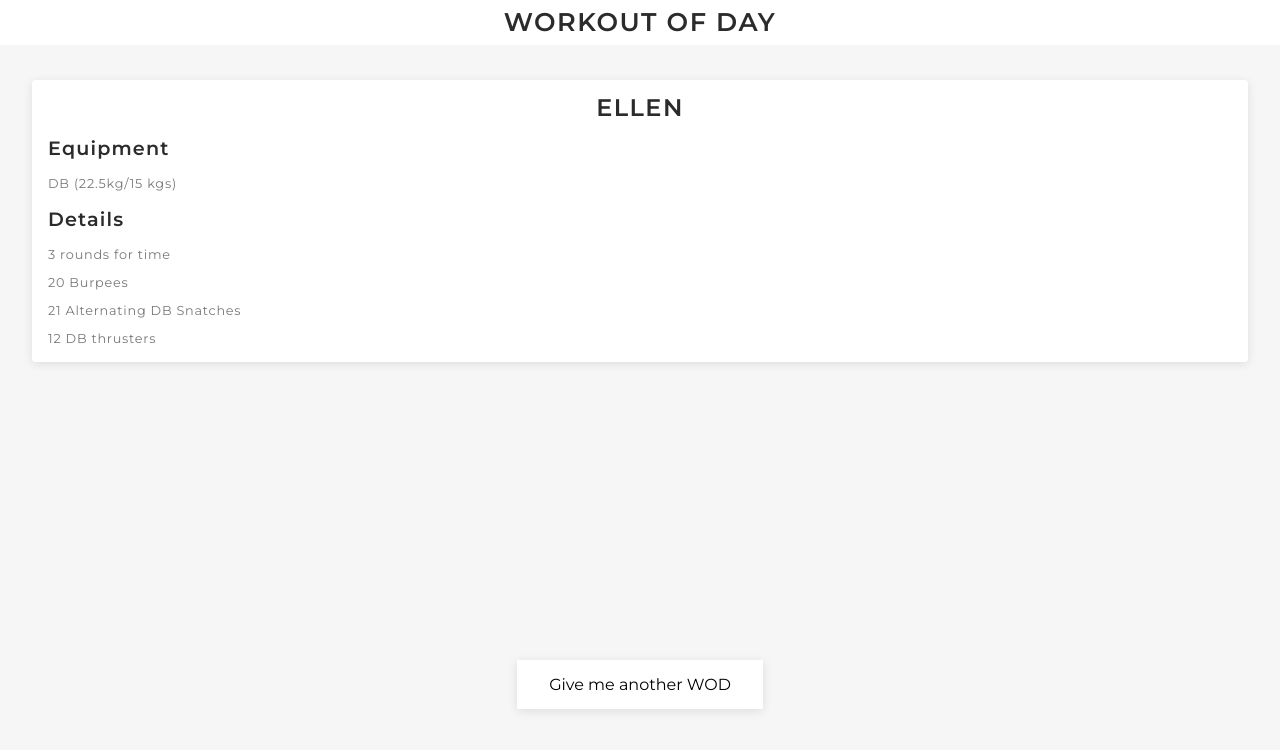
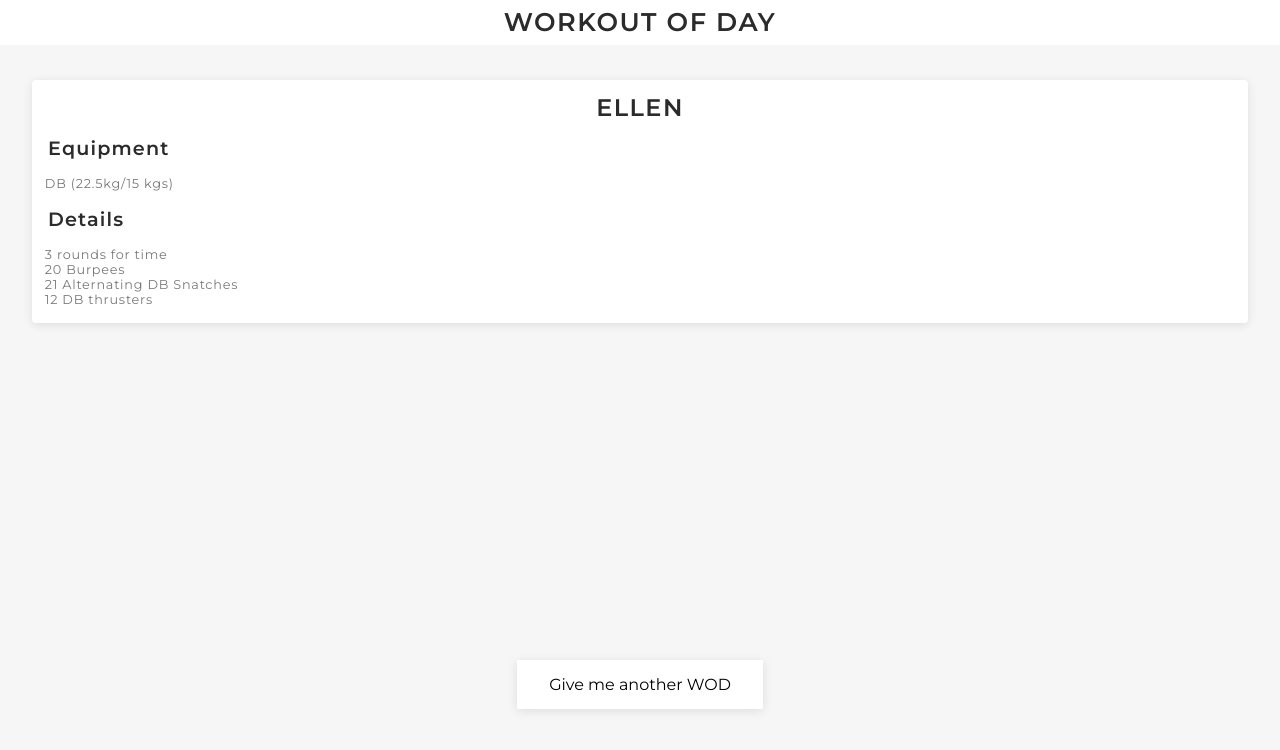
Before and after one commit to kjkaizens/givemeawod, a Next.js app: page /1 in a window 1280 px wide. Shown: the top 750 px of the page. Built offline with nearby package versions, Linux system fonts and the light colour scheme.

Commit message:
changed <p> to <div> for descrition to solve padding issue

```diff
--- a/pages/[alias].tsx
+++ b/pages/[alias].tsx
@@ -11,7 +11,7 @@ import App from '../components/spec'
 const Details = (props: { description: string }) => {
   return (
     <p className={styles.lineDescription}>
-        {props.description.split('\n').map((text,index) => <p key = {index} id = {index.toString()}>{text}</p>)}
+        {props.description.split('\n').map((text,index) => <div key = {index} id = {index.toString()}>{text}</div>)}
     </p>
   )
 }
--- a/styles/Home.module.css
+++ b/styles/Home.module.css
@@ -95,10 +95,9 @@
 }
 */
 .lineDescription {
-  margin-left: 1rem;
-  margin-top: 0;
-  margin-bottom: 0;
+  margin-block-start: 0;
   font-family: 'Montserrat';
+  margin-left: 1em;
   font-style: 900;
   font-weight: 400;
   font-size: .8rem;
@@ -108,7 +107,7 @@
 }
 
 .description {
-  margin: 1rem;
+  margin-left: 1em;
   font-family: 'Montserrat';
   font-style: 900;
   font-weight: 400;
```
